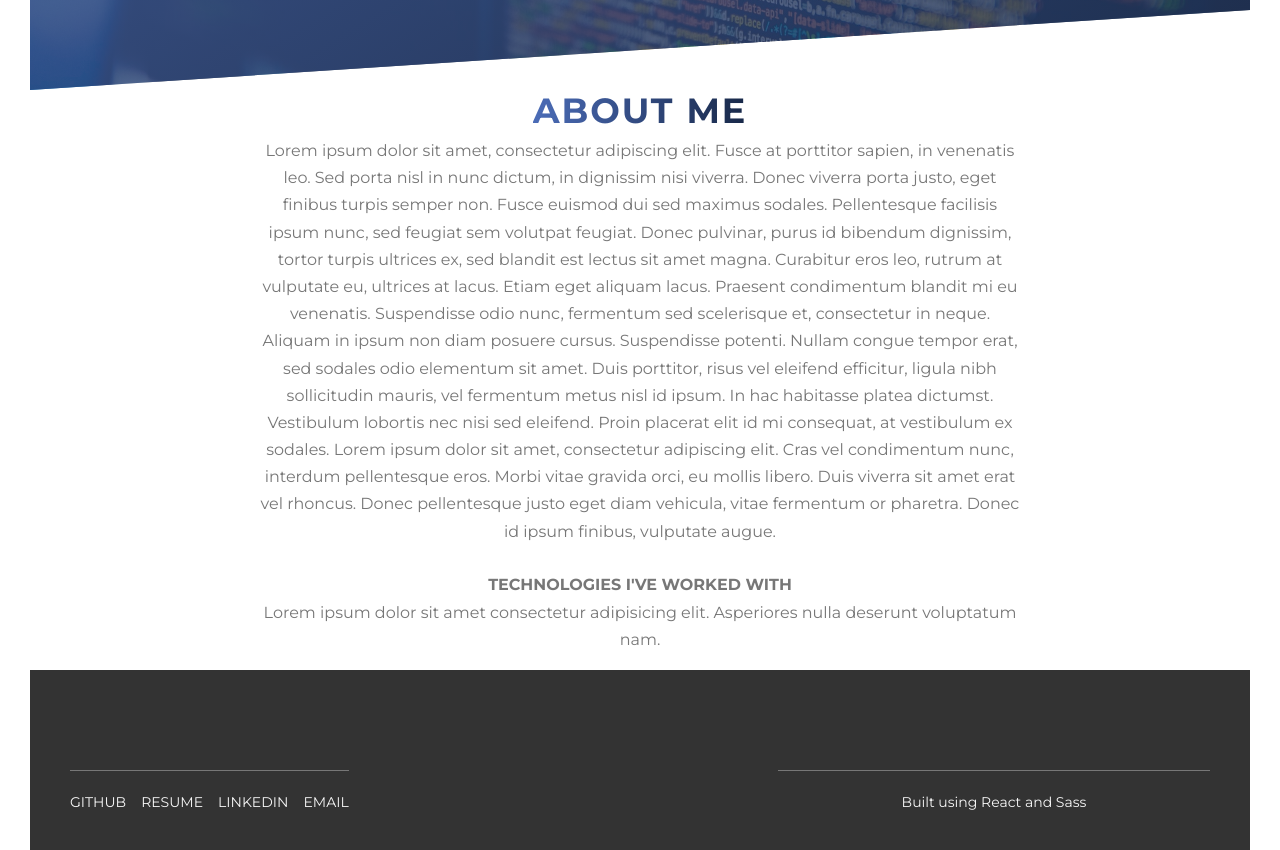
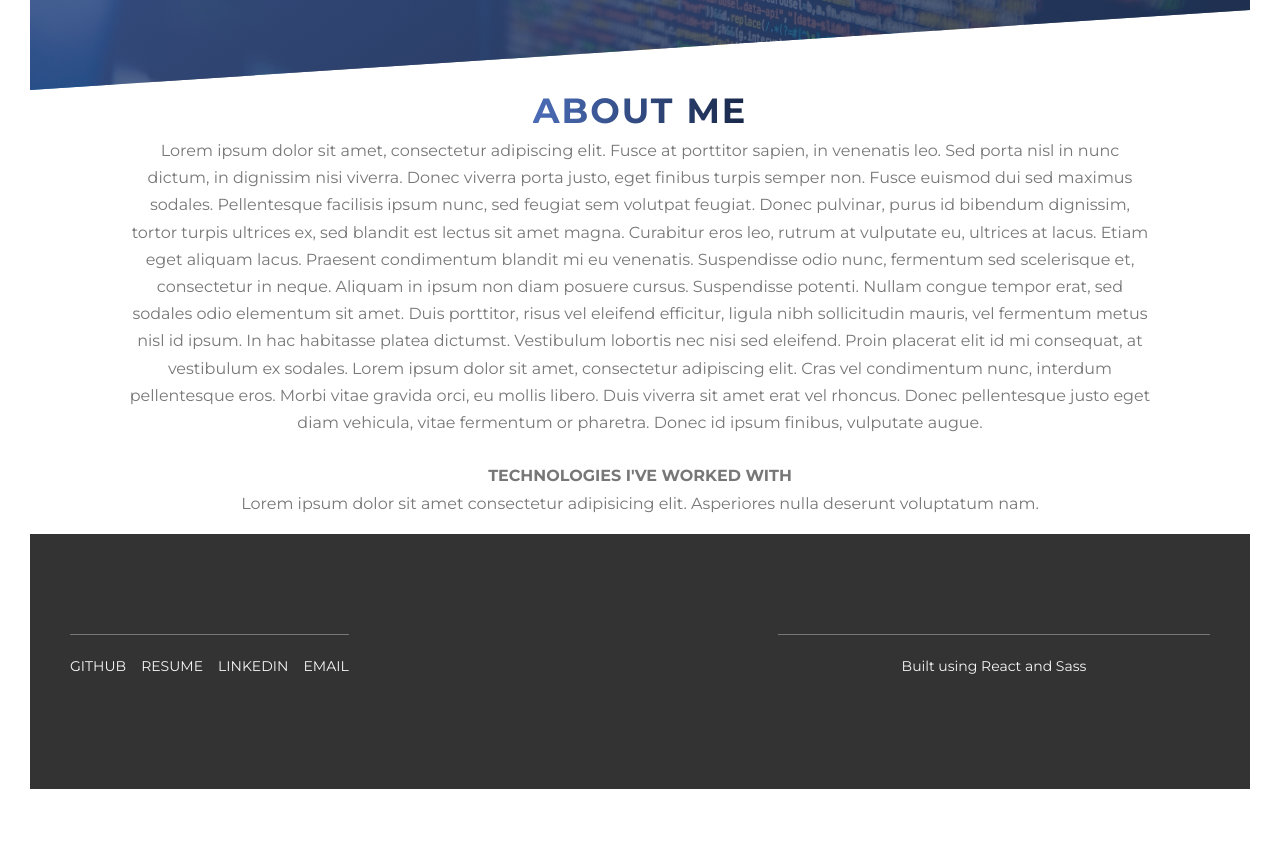
Before and after one commit to jacobbathan/jacobbio, a React (Create React App) app: page / in a window 1280 px wide. Shown: the part 700-1550 px from the top of the page. After the commit the page ends 1519 px from the top, so only its background shows below. Built offline with nearby package versions, Linux system fonts and the light colour scheme.

Commit message:
i think 80vw is better

```diff
--- a/src/css/style.css
+++ b/src/css/style.css
@@ -98,7 +98,7 @@ body {
 .paragraph {
   font-size: 1.6rem;
   margin: auto;
-  width: 60vw; }
+  width: 80vw; }
   .paragraph:not(:last-child) {
     margin-bottom: 3rem; }
 
--- a/src/sass/base/_typography.scss
+++ b/src/sass/base/_typography.scss
@@ -73,7 +73,7 @@ body {
 .paragraph {
   font-size: $default-font-size;
   margin: auto;
-  width: 60vw;
+  width: 80vw;
 
   &:not(:last-child) {
     margin-bottom: 3rem;
```
